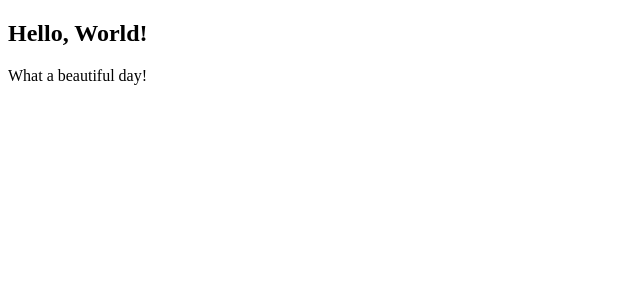
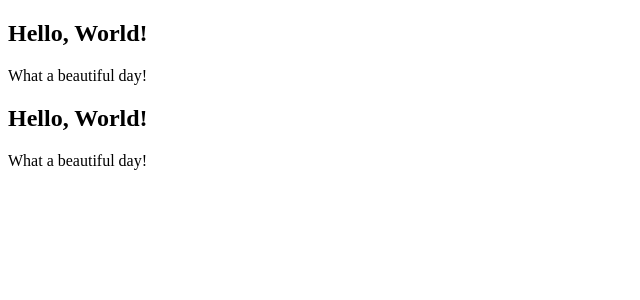
Before and after one commit to monica-lucaci/develhope-react, a React (Vite) app in the folder my-app/: page / in a window 1280 px wide. Shown: the top 300 px of the page, without its empty margins (0-640 px from the left). Built offline with nearby package versions, Linux system fonts and the light colour scheme.

Commit message:
added second hello

```diff
--- a/my-app/src/App.jsx
+++ b/my-app/src/App.jsx
@@ -4,8 +4,12 @@ function App() {
   return (
     <div>
       <Hello />
+      <Hello />
     </div>
   );
 }
 
 export default App;
+
+
+//using Hello twice, it is now rendered twice.
```
